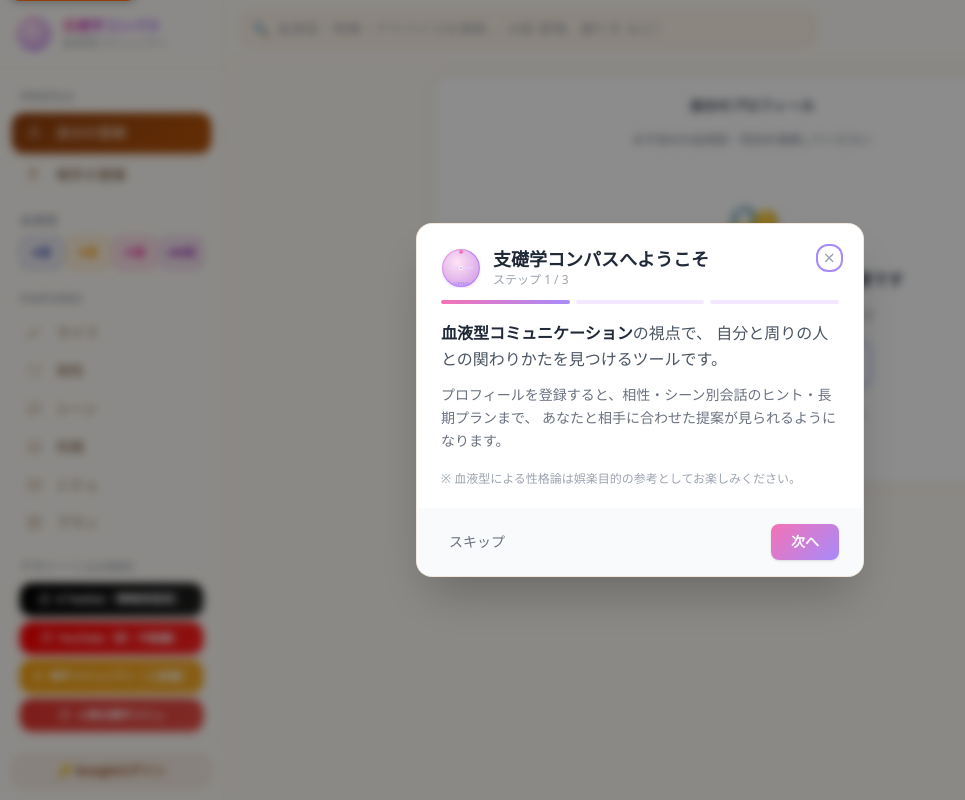
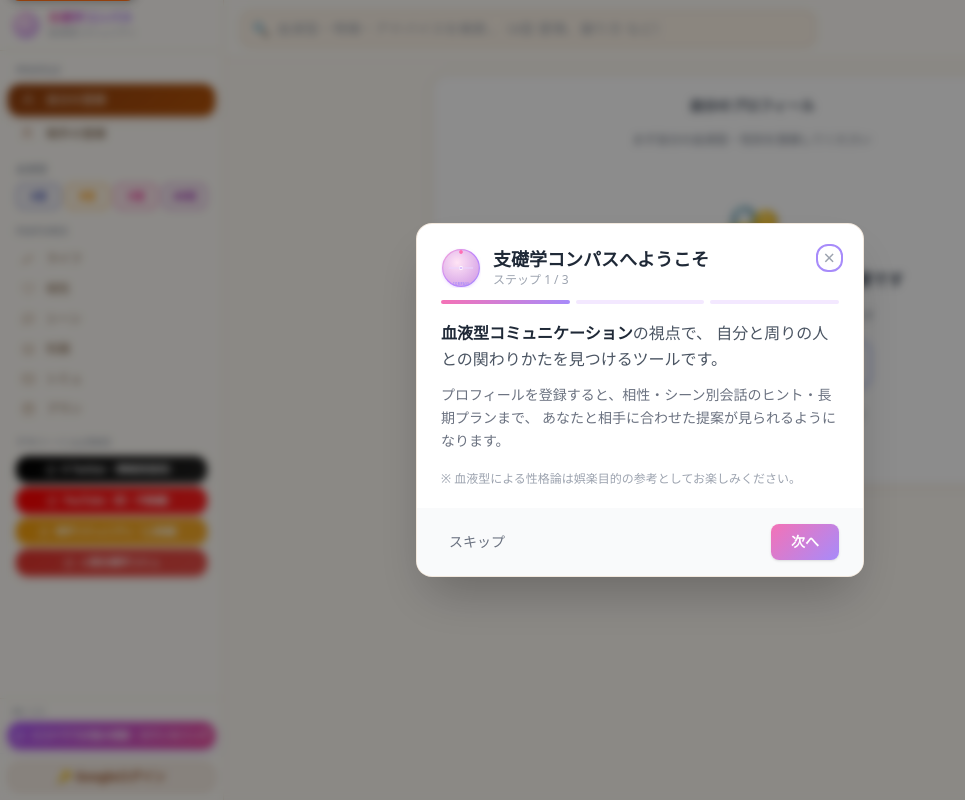
Before and after one commit to shisogaku/shisogaku-compass, a React (Vite) app: page / in a window 1280 px wide. Shown: the whole page, without its empty margins (0-965 px from the left). Built offline with nearby package versions, Linux system fonts and the light colour scheme.

Commit message:
design: サイドバーをコンパクト化・PR広告を常時表示に固定

```diff
--- a/src/views/app.jsx
+++ b/src/views/app.jsx
@@ -657,35 +657,35 @@ export function CommunicationCompass() {
       ].join(' ')} style={{background:'#fffcf7',borderRight:'1px solid rgba(180,130,70,0.18)'}}>
 
         {/* ロゴ */}
-        <div className="flex items-center gap-2.5 px-4 py-4" style={{borderBottom:'1px solid rgba(180,130,70,0.15)'}}>
-          <LogoIcon size={36} />
+        <div className="flex items-center gap-2 px-3 py-2.5" style={{borderBottom:'1px solid rgba(180,130,70,0.15)'}}>
+          <LogoIcon size={28} />
           <div>
-            <div className="text-sm font-black bg-gradient-to-r from-pink-500 via-purple-500 to-violet-500 bg-clip-text text-transparent leading-tight">
+            <div className="text-xs font-black bg-gradient-to-r from-pink-500 via-purple-500 to-violet-500 bg-clip-text text-transparent leading-tight">
               支礎学コンパス
             </div>
-            <div className="text-xs text-gray-400">血液型コミュニティ</div>
+            <div className="text-[10px] text-gray-400">血液型コミュニティ</div>
           </div>
         </div>
 
-        {/* ナビ */}
-        <nav className="flex-1 p-3 space-y-0.5 overflow-y-auto">
-          <div className="text-xs font-bold text-gray-400 px-2 pt-2 pb-1.5 tracking-wider uppercase">Profile</div>
+        {/* ナビ（スクロール可能） */}
+        <nav className="flex-1 px-2 pt-1 pb-0 space-y-0.5 overflow-y-auto">
+          <div className="text-[10px] font-bold text-gray-400 px-2 pt-2 pb-1 tracking-wider uppercase">Profile</div>
 
           {sidebarItems.map(item => (
             <button key={item.id} onClick={() => handleViewChange(item.id)}
               type="button"
               aria-current={view === item.id ? 'page' : undefined}
-              className="w-full flex items-center gap-3 px-3 py-2.5 rounded-xl text-sm font-medium transition-all"
+              className="w-full flex items-center gap-2.5 px-3 py-2 rounded-xl text-xs font-medium transition-all"
               style={view === item.id
                 ? {background:'linear-gradient(135deg,#92400e,#b45309)',color:'white',boxShadow:'0 2px 8px rgba(146,64,14,0.3)'}
                 : {color:'#5c3d1e'}}>
-              <span aria-hidden="true" className="w-5 flex items-center justify-center">
-                <Icon name={item.icon} size={16} color={view===item.id?"white":"#92400e"} sw={1.5}/>
+              <span aria-hidden="true" className="w-4 flex items-center justify-center">
+                <Icon name={item.icon} size={14} color={view===item.id?"white":"#92400e"} sw={1.5}/>
               </span>
               <span className="flex-1 text-left">{item.label}</span>
               {item.badge && (
                 <span className={[
-                  "text-xs px-1.5 py-0.5 rounded-full font-bold",
+                  "text-[10px] px-1.5 py-0.5 rounded-full font-bold",
                   view === item.id
                     ? "bg-white bg-opacity-25 text-white"
                     : "bg-gray-100 text-gray-600"
@@ -698,8 +698,8 @@ export function CommunicationCompass() {
           ))}
 
           {/* 血液型クイック検索 */}
-          <div className="text-xs font-bold text-gray-400 px-2 pt-4 pb-1.5 tracking-wider uppercase">血液型</div>
-          <div className="grid grid-cols-4 gap-1 px-2 pb-1">
+          <div className="text-[10px] font-bold text-gray-400 px-2 pt-2.5 pb-1 tracking-wider uppercase">血液型</div>
+          <div className="grid grid-cols-4 gap-1 px-2 pb-0.5">
             {["A","B","O","AB"].map(b => {
               const color = BC[b]?.color || "#999";
               const active = searchQuery === `${b}型`;
@@ -713,7 +713,7 @@ export function CommunicationCompass() {
                   }}
                   aria-label={`${b}型で検索`}
                   aria-pressed={active}
-                  className="py-1.5 rounded-lg text-xs font-black border-2 transition-all"
+                  className="py-1 rounded-lg text-[10px] font-black border-2 transition-all"
                   style={active
                     ? { backgroundColor: color, borderColor: color, color: "white", boxShadow: `0 2px 8px ${color}66` }
                     : { borderColor: color + "55", color: color, backgroundColor: color + "10" }}>
@@ -723,25 +723,25 @@ export function CommunicationCompass() {
             })}
           </div>
 
-          <div className="text-xs font-bold text-gray-400 px-2 pt-4 pb-1.5 tracking-wider uppercase">Features</div>
+          <div className="text-[10px] font-bold text-gray-400 px-2 pt-2.5 pb-1 tracking-wider uppercase">Features</div>
 
           {mainTabs.map(tab => (
             <button key={tab.id} onClick={() => handleViewChange(tab.id)}
               type="button"
               aria-current={view === tab.id ? 'page' : undefined}
-              className="w-full flex items-center gap-3 px-3 py-2 rounded-xl text-sm font-medium transition-all"
+              className="w-full flex items-center gap-2.5 px-3 py-1.5 rounded-xl text-xs font-medium transition-all"
               style={view === tab.id
                 ? {background:'rgba(146,64,14,0.09)',color:'#92400e',fontWeight:700}
                 : {color:'#7c5c3e'}}>
-              <span aria-hidden="true" className="w-5 flex items-center justify-center">
-                <Icon name={tab.icon} size={15} color={view===tab.id?"#92400e":"#a07850"} sw={1.5}/>
+              <span aria-hidden="true" className="w-4 flex items-center justify-center">
+                <Icon name={tab.icon} size={13} color={view===tab.id?"#92400e":"#a07850"} sw={1.5}/>
               </span>
               <span>{tab.label}</span>
             </button>
           ))}
 
-          <div className="text-xs font-bold text-gray-400 px-2 pt-4 pb-1.5 tracking-wider uppercase">テキトーくんLinks</div>
-          <div className="space-y-1.5 px-2 pb-1">
+          <div className="text-[10px] font-bold text-gray-400 px-2 pt-2.5 pb-1 tracking-wider uppercase">テキトーくんLinks</div>
+          <div className="space-y-1 px-2 pb-1">
             {[
               { url:"https://twitter.com/KunTekito",                          label:"X Twitter（情報発信用）", color:"#000000" },
               { url:"https://www.youtube.com/c/tekitokun",                    label:"YouTube（初・中級編）",   color:"#ff0000" },
@@ -750,38 +750,36 @@ export function CommunicationCompass() {
             ].map(link => (
               <a key={link.url} href={link.url} target="_blank" rel="noopener noreferrer"
                 onClick={() => setSidebarOpen(false)}
-                className="flex items-center justify-center gap-1.5 w-full py-2 rounded-xl text-[11px] font-bold text-white transition-all hover:scale-[1.02] active:scale-95"
+                className="flex items-center justify-center gap-1.5 w-full py-1.5 rounded-xl text-[10px] font-bold text-white transition-all hover:scale-[1.02] active:scale-95"
                 style={{
                   background: `linear-gradient(135deg, ${link.color}, ${link.color}dd)`,
-                  boxShadow: `0 2px 8px ${link.color}55`,
+                  boxShadow: `0 2px 6px ${link.color}44`,
                 }}>
                 <span aria-hidden="true" className="flex-shrink-0">
-                  <Icon name="external" size={11} color="white" sw={2.2}/>
+                  <Icon name="external" size={10} color="white" sw={2.2}/>
                 </span>
                 <span className="truncate">{link.label}</span>
               </a>
             ))}
           </div>
+        </nav>
 
-          <div className="text-xs font-bold text-gray-400 px-2 pt-4 pb-1.5 tracking-wider uppercase flex items-baseline gap-1.5">
-            <span>PR</span>
-            <span className="text-[9px] font-normal opacity-70">広告</span>
-          </div>
-          <div className="px-2 pb-1">
-            <div className="text-[9px] text-gray-500 leading-tight px-1 mb-1">
-              人間関係の悩みを<br/>プロに相談したい時は
+        {/* PR固定エリア（スクロール外・常に表示） */}
+        <div className="flex-shrink-0 px-2 pt-1.5 pb-1" style={{borderTop:'1px solid rgba(180,130,70,0.12)'}}>
+          <div className="text-[9px] font-bold text-gray-400 px-1 pb-1 flex items-baseline gap-1">
+            <span>PR</span><span className="font-normal opacity-70">広告</span>
           </div>
           <a href="https://px.a8.net/svt/ejp?a8mat=356JGK+AINTDM+2PEO+1BPGPE"
             rel="nofollow noopener noreferrer sponsored"
             target="_blank"
             onClick={() => setSidebarOpen(false)}
-              className="flex items-center justify-center gap-1.5 w-full py-2 rounded-xl text-[11px] font-bold text-white transition-all hover:scale-[1.02] active:scale-95"
+            className="flex items-center justify-center gap-1.5 w-full py-1.5 rounded-xl text-[10px] font-bold text-white transition-all hover:scale-[1.02] active:scale-95"
             style={{
               background:'linear-gradient(135deg, #a855f7, #ec4899)',
               boxShadow:'0 2px 8px rgba(168,85,247,0.4)',
             }}>
             <span aria-hidden="true" className="flex-shrink-0">
-                <Icon name="external" size={11} color="white" sw={2.2}/>
+              <Icon name="external" size={10} color="white" sw={2.2}/>
             </span>
             <span className="truncate">ココナラでお悩み相談・カウンセリング</span>
           </a>
@@ -789,10 +787,9 @@ export function CommunicationCompass() {
             alt="" width="1" height="1"
             style={{border:0,position:'absolute',pointerEvents:'none',width:1,height:1}}/>
         </div>
-        </nav>
 
         {/* 認証エリア */}
-        <div className="border-t border-gray-100 p-3">
+        <div className="border-t border-gray-100 p-2">
           {sbConfigured && (
             authLoading ? (
               <div className="flex items-center gap-2 text-xs text-gray-500 px-2 py-1" role="status" aria-live="polite">
@@ -820,7 +817,7 @@ export function CommunicationCompass() {
               </div>
             ) : (
               <button onClick={handleLogin}
-                className="w-full flex items-center justify-center gap-2 py-2 rounded-xl text-xs font-bold transition-all"
+                className="w-full flex items-center justify-center gap-2 py-1.5 rounded-xl text-xs font-bold transition-all"
                 style={{background:'rgba(146,64,14,0.08)',border:'1px solid rgba(146,64,14,0.2)',color:'#92400e'}}>
                 🔑 Googleログイン
               </button>
```
Lines whose indentation alone changed are shown as unchanged.
